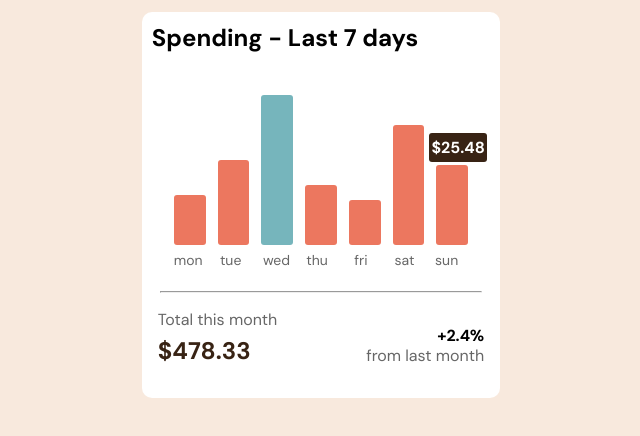
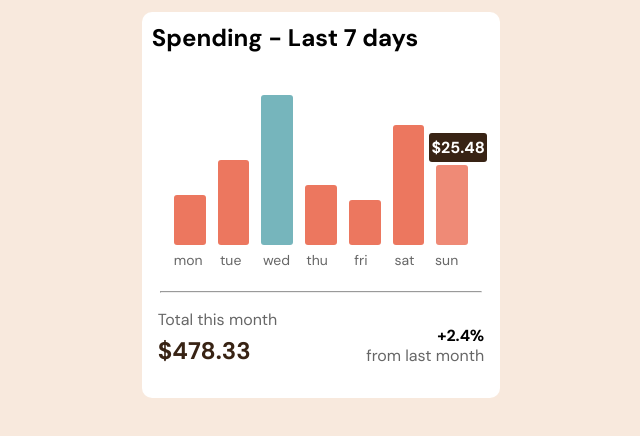
Before and after one commit to codefolk/expenseChartCard, a plain HTML site: page index.html in a window 1280 px wide. In both pictures the pointer is over the element 771 px from the left and 479 px from the top of the page. Shown: the part 274-710 px from the top of the page, without its empty margins (319-959 px from the left). Drawn offline with Linux system fonts and the light colour scheme.

Commit message:
updated css

```diff
--- a/style.css
+++ b/style.css
@@ -388,7 +388,9 @@ body {
     left: -7px;
     padding: 4px 2px;
 }
-
+#sunday:hover {
+    background-color: hsl(10, 79%, 70%);
+}
 #sunday:hover::before {
     display: block;
 }
```
